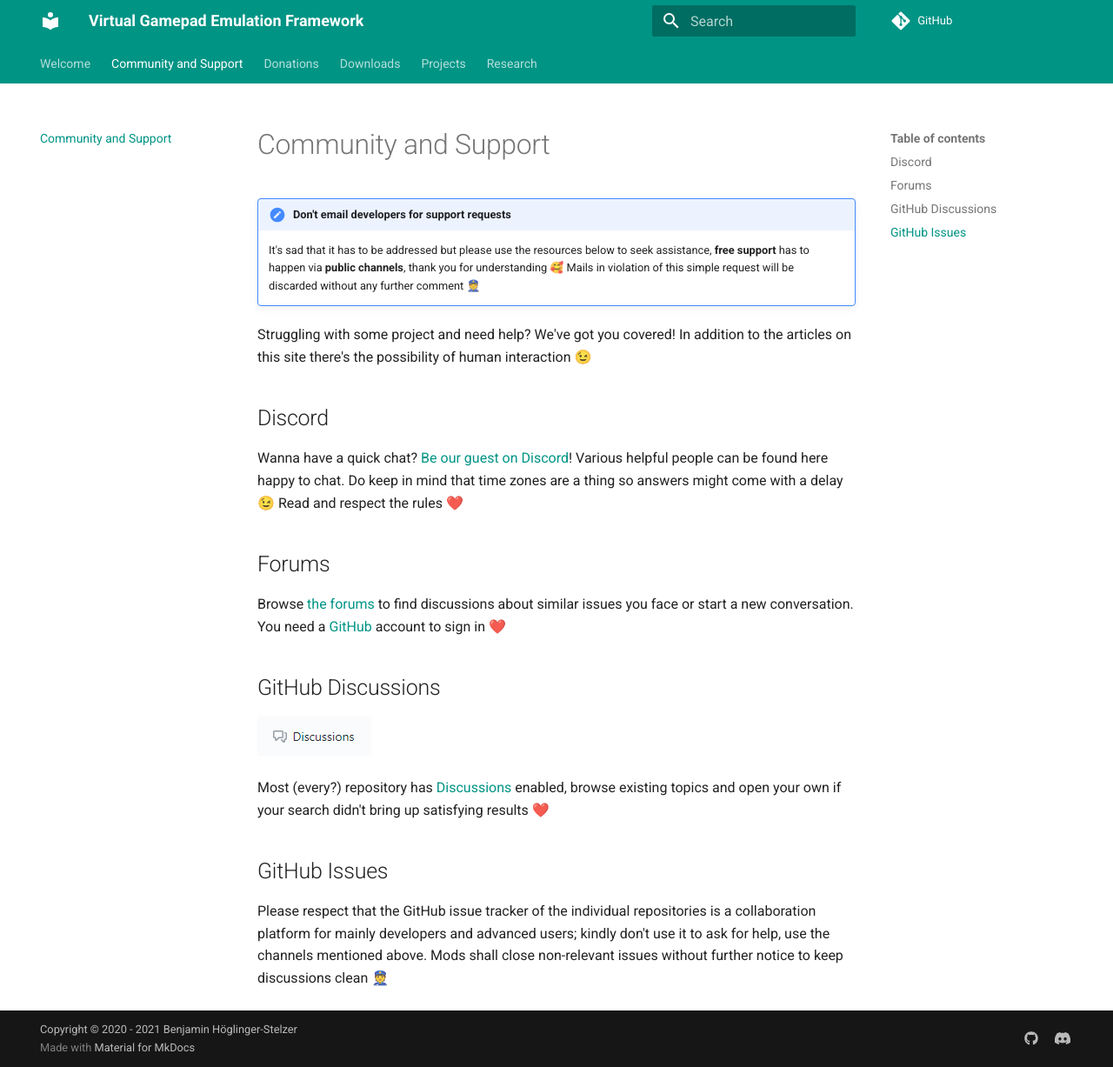
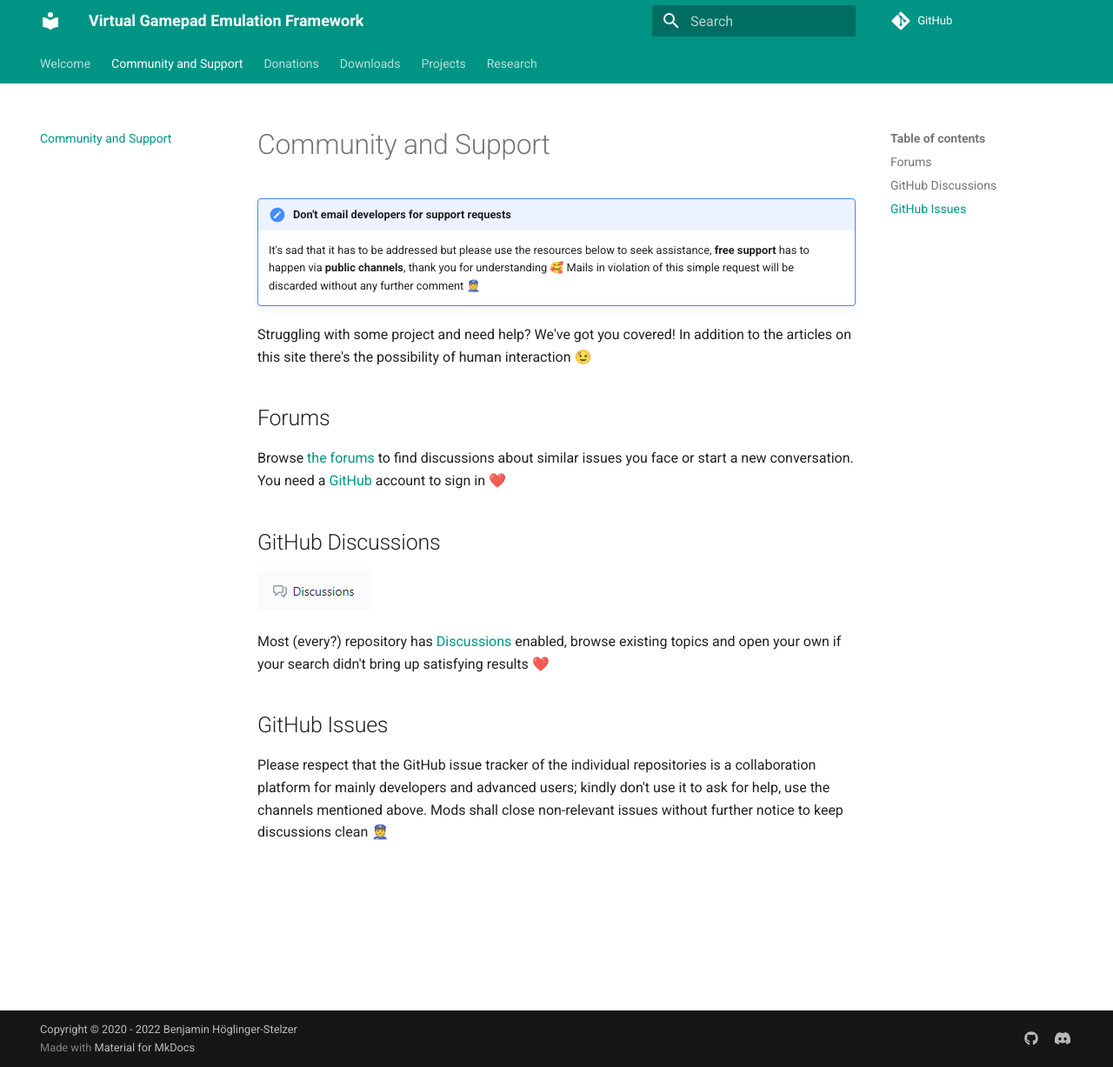
Before and after one commit to nefarius/ViGEm.github.io, an MkDocs documentation site: the page built from docs/Community-Support.md, in a window 1280 px wide and 1227 px high. Shown: the whole window at 87% size. Built offline with MkDocs 1.6.1 and Material for MkDocs 9.7.7, drawn with Linux system fonts in a browser that asks for light colours; comment, search, counter and statistics services are not loaded.

Commit message:
Updated copyright Commented out Discord

```diff
--- a/docs/Community-Support.md
+++ b/docs/Community-Support.md
@@ -5,9 +5,11 @@
 
 Struggling with some project and need help? We've got you covered! In addition to the articles on this site there's the possibility of human interaction 😉
 
+<!--
 ## Discord
 
 Wanna have a quick chat? [Be our guest on Discord](https://discord.vigem.org)! Various helpful people can be found here happy to chat. Do keep in mind that time zones are a thing so answers might come with a delay 😉 Read and respect the rules ❤️
+-->
 
 ## Forums
 
--- a/mkdocs.yml
+++ b/mkdocs.yml
@@ -3,7 +3,7 @@
 repo_url: https://github.com/ViGEm/ViGEm.github.io
 site_description: Projects devoted to USB input device emulation and game peripherals reverse engineering
 copyright: |
-  Copyright &copy; 2020 - 2021 <a href="https://github.com/nefarius" target="_blank" rel="noopener">Benjamin Höglinger-Stelzer</a>
+  Copyright &copy; 2020 - 2022 <a href="https://github.com/nefarius" target="_blank" rel="noopener">Benjamin Höglinger-Stelzer</a>
 
 theme:
   name: material
```
